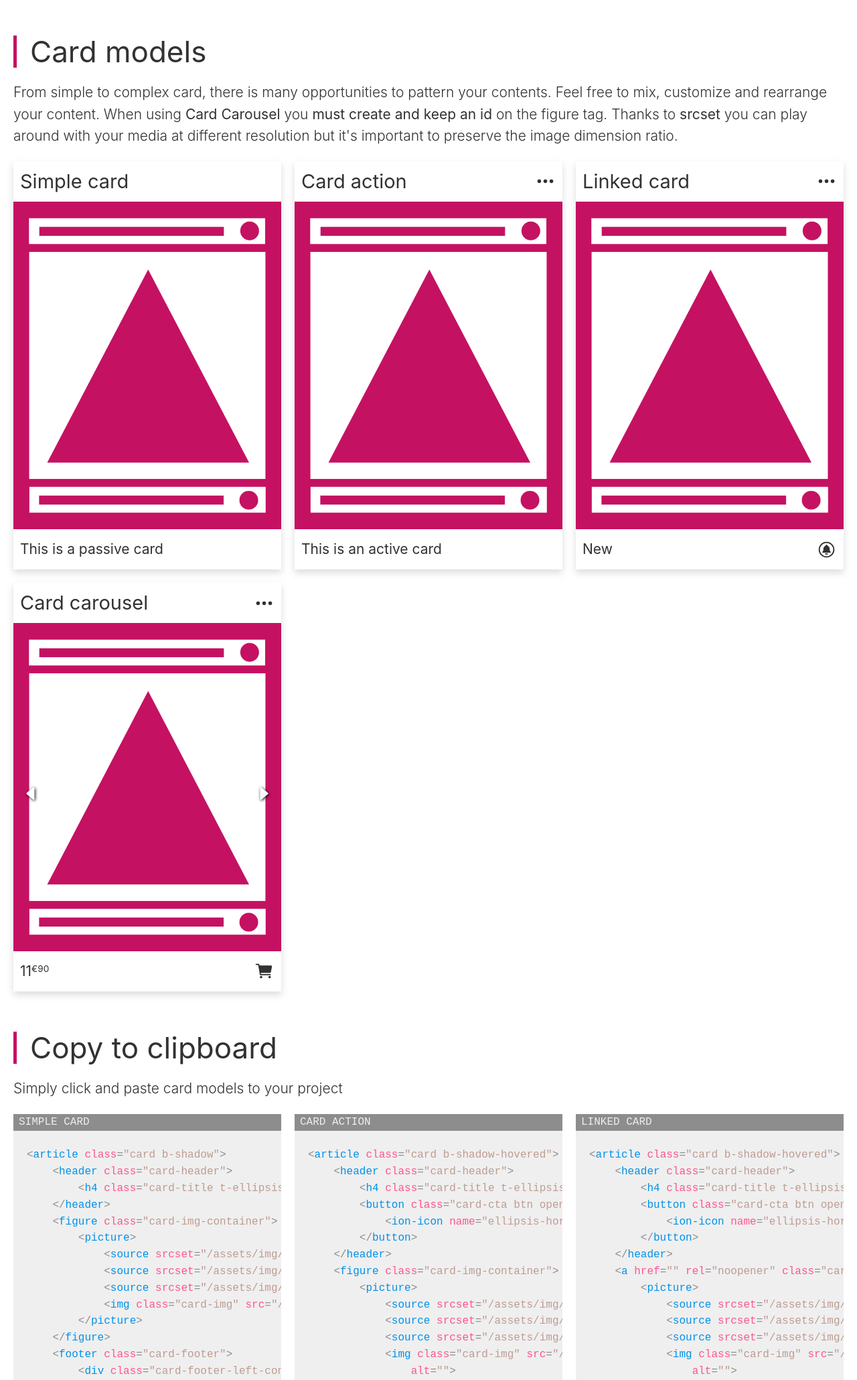
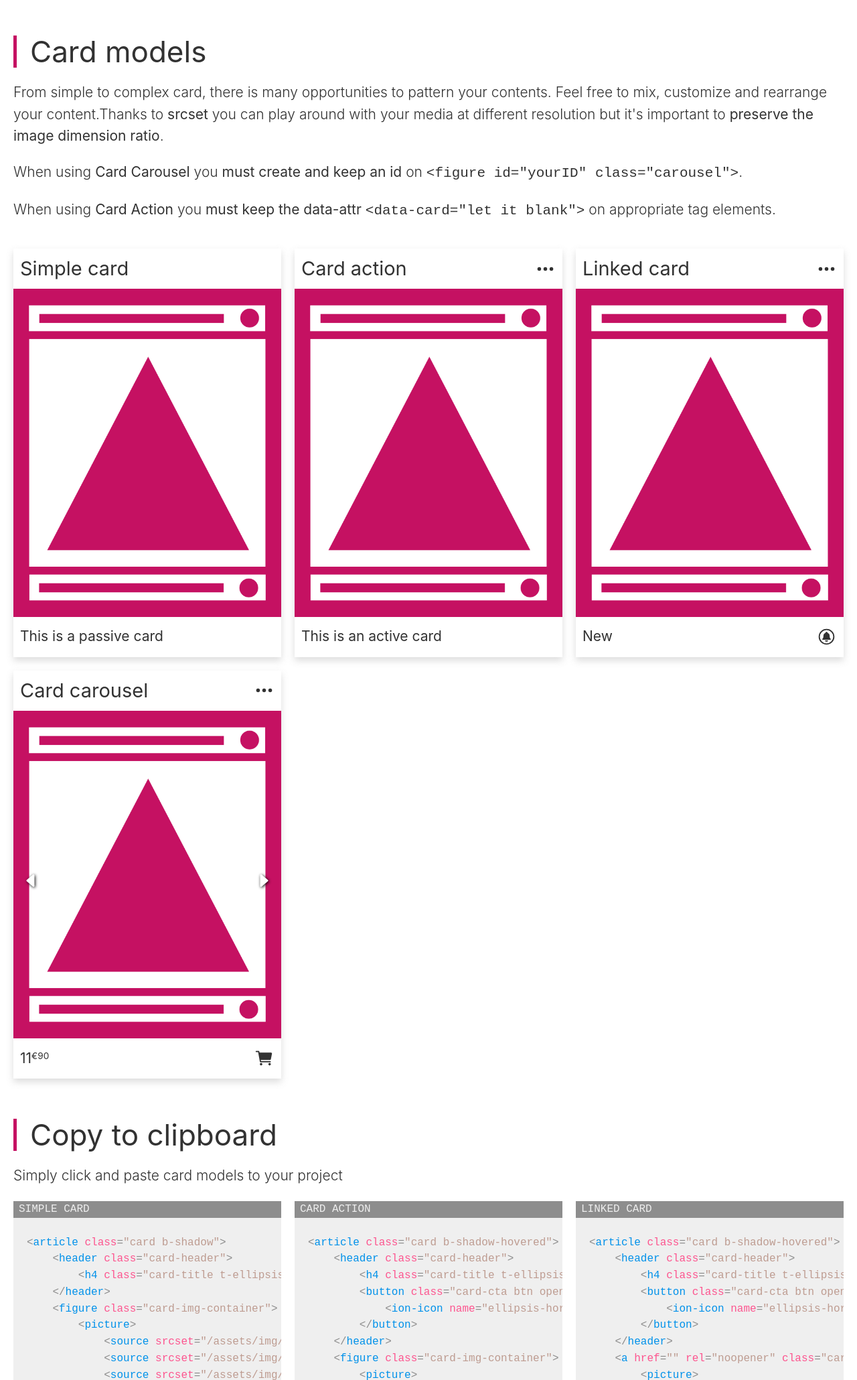
Before and after one commit to sebastiencostes/straight, a website: page card.html in a window 1280 px wide. Shown: the part 740-2800 px from the top of the page at 67% size. Drawn offline with nearby package versions, Linux system fonts and the light colour scheme.

Commit message:
fix grid col & row span, wip on multiple galleries

```diff
--- a/card.html
+++ b/card.html
@@ -41,20 +41,27 @@
             </article>
         </section>
 
-        <section>
+        <section class="m-b-4">
             <article>
                 <h3 class="note-pink">
                     Card models
                 </h3>
                 <p>From simple to complex card, there is many opportunities to pattern your contents.
-                    Feel free to mix, customize and rearrange your content. When using <b>Card Carousel</b>
-                    you <b>must create and keep an id</b> on the figure tag. Thanks to <b>srcset</b> you can play around with your
-                    media at different resolution but it's important to preserve
-                    the image dimension ratio.
+                    Feel free to mix, customize and rearrange your content.Thanks to <b>srcset</b> you can play around with your
+                    media at different resolution but it's important to <b>preserve
+                    the image dimension ratio</b>.
                 </p>
-            </article>
-        </section>
-        <!--OPEN card models-->
+                <p>
+                    When using <b>Card Carousel</b>
+                    you <b>must create and keep an id</b> on <code class="single-code"> &lt;figure id=&quot;yourID&quot; class=&quot;carousel&quot;&gt;</code>.
+                </p>
+                <p>
+                    When using <b>Card Action</b>
+                    you <b>must keep the data-attr</b> <code class="single-code"> &lt;data-card=&quot;let it blank&quot;&gt;</code> on appropriate tag elements.
+                </p>
+            </article>
+        </section>
+
         <section class="g-col g-col-m-2 g-col-l-3 g-col-xl-4 m-t-2 m-b-6">
             <article class="card b-shadow">
                 <header class="card-header">
@@ -283,7 +290,6 @@
                 </footer>
             </article>
         </section>
-        <!--CLOSE card models-->
 
         <section>
             <article>
@@ -549,7 +555,6 @@
             </article>
         </section>
 
-        <!--OPEN variant models h-->
         <section class="g-col g-col-m-2 g-col-l-3 m-b-6">
 
             <article class="card card-h b-shadow">
@@ -666,7 +671,7 @@
                 </footer>
             </article>
         </section>
-        <!--CLOSE variant models h-->
+
         <section>
             <article>
                 <h3 class="note-pink">
@@ -803,7 +808,6 @@
             </pre>
         </section>
 
-        <!--OPEN variant models l-->
         <section>
             <article>
                 <h3 class="note-pink">
@@ -874,7 +878,7 @@
                 </footer>
             </article>
         </section>
-        <!--CLOSE variant models l-->
+
         <section>
             <article>
                 <h3 class="note-pink">
@@ -963,7 +967,6 @@
             </article>
         </section>
 
-        <!--OPEN card gallery-->
         <section class="g-col g-col-m-2 g-col-l-3 g-col-xl-4 g-col-xxl-5 m-t-2 m-b-6">
             <article class="card border">
                 <header class="card-header b-bottom">
@@ -1166,7 +1169,6 @@
                 </footer>
             </article>
         </section>
-        <!--CLOSE card gallery-->
 
         <section>
             <article>
@@ -1391,28 +1393,25 @@
                 <h3 class="note-pink">
                     Card gallery example with variations
                 </h3>
-                <p><b>Click</b> on one all of these buttons just below to see variations in action.
+                <p><b>Click on one all of these buttons</b> just below to see variations in action.
                 Here a basic grid layout example with rounded bordered simple cards.
+                <b>You must preserve id</b> on each button.
                 </p>
             </article>
         </section>
 
-        <div class="t-center m-b-4 m-t-4">
-            <button id="vGrid" class="btn-circle btn-circle-l btn-pink card-btn-gallery m-r-5" type="button">
+        <section id="cardGallery" class="card-gallery g-col g-col-m-2 g-col-l-3 g-col-xl-4 m-t-2 m-b-6" data-card-gallery="">
+            <div class="card-galllery-cta t-right">
+                <button id="vGrid" class="v-grid btn-circle btn-circle-l btn-pink m-r-5" type="button" data-card-gallery="">
                     <ion-icon class="t-white" name="tablet-portrait" />
                 </button>
-
-            <button id="hGrid" class="btn-circle btn-circle-l btn-pink card-btn-gallery" type="button">
+                <button id="hGrid" class="h-grid btn-circle btn-circle-l btn-pink" type="button" data-card-gallery="">
                     <ion-icon class="t-white" name="tablet-landscape" />
                 </button>
-
-
-            <button id="lGrid" class="btn-circle btn-circle-l btn-pink card-btn-gallery m-l-5" type="button">
+                <button id="lGrid" class="l-grid btn-circle btn-circle-l btn-pink m-l-5" type="button" data-card-gallery="">
                     <ion-icon class="t-white" name="phone-landscape" />
                 </button>
             </div>
-
-        <section id="cardGallery" class="g-col g-col-m-2 g-col-l-3 g-col-xl-4 m-t-2 m-b-6">
             <article class="card b-shadow b-radius-s border">
                 <header class="card-header">
                     <h4 class="card-title t-ellipsis">simple card</h4>
--- a/script/card.js
+++ b/script/card.js
@@ -1,78 +1,159 @@
-const vCard = document.querySelectorAll('#cardGallery .card');
-const btnV = document.querySelector('#vGrid');
-const btnH = document.querySelector('#hGrid');
-const btnL = document.querySelector('#lGrid');
-const btnHeaderCta = document.querySelectorAll('.open');
-const cardBody = document.querySelectorAll('.card-body');
-const btnClose = document.querySelectorAll('.close');
+// const allCards = document.querySelectorAll(".card-gallery .card");
+// const galleries = document.querySelectorAll(".card-gallery");
+// const allBtnV = document.querySelectorAll(".v-grid");
+// const allBtnH = document.querySelectorAll(".h-grid");
+// const allBtnL = document.querySelectorAll(".l-grid");
+const cards = document.querySelectorAll("#cardGallery .card");
+const btnV = document.querySelector("#vGrid");
+const btnH = document.querySelector("#hGrid");
+const btnL = document.querySelector("#lGrid");
+const btnOpen = document.querySelectorAll(".open");
+const cardBody = document.querySelectorAll(".card-body");
+const btnClose = document.querySelectorAll(".close");
 
-function vDisplay() {
-  for (const card of vCard) {
-    if (
-      card.classList.contains('card-l') ||
-      card.classList.contains('card-h')
-    ) {
-      card.classList.remove('card-l', 'card-h');
-      btnV.disabled = true;
-      btnH.disabled = false;
-      btnL.disabled = false;
-    }
+
+
+
+
+card = () => {
+  /*
+  ACTION CARD
+  */
+  //fetch and set all data-attr on appropriate elements
+  for (let i = 0; i < btnOpen.length; i++) {
+    btnOpen[i].setAttribute("data-card", i);
   }
-}
-btnV.onclick = vDisplay;
+  for (let i = 0; i < cardBody.length; i++) {
+    cardBody[i].setAttribute("data-card", i);
+  }
+  for (let i = 0; i < btnClose.length; i++) {
+    btnClose[i].setAttribute("data-card", i);
+  }
 
-function hDisplay() {
-  for (const card of vCard) {
-    if (card.classList.contains('card-l')) {
-      card.classList.remove('card-l');
-    }
-    card.classList.add('card-h');
-    btnH.disabled = true;
-    btnV.disabled = false;
-    btnL.disabled = false;
+  //show
+  for (let button of btnOpen) {
+    button.addEventListener("click", () => {
+      for (let content of cardBody) {
+        let isEqual =
+          content.getAttribute("data-card") ===
+          button.getAttribute("data-card");
+        isEqual
+          ? (content.classList.remove("d-none"),
+            content.classList.add("d-flex"))
+          : null;
+      }
+    });
   }
-}
-btnH.onclick = hDisplay;
+  //hide
+  for (let button of btnClose) {
+    button.addEventListener("click", () => {
+      for (let content of cardBody) {
+        let isEqual =
+          content.getAttribute("data-card") ===
+          button.getAttribute("data-card");
+        isEqual
+          ? (content.classList.add("d-none"),
+            content.classList.remove("d-flex"))
+          : null;
+      }
+    });
+  }
 
-function lDisplay() {
-  for (const card of vCard) {
-    if (card.classList.contains('card-h')) {
-      card.classList.remove('card-h');
-    }
-    card.classList.add('card-l');
-    btnL.disabled = true;
-    btnV.disabled = false;
-    btnH.disabled = false;
-  }
-}
-btnL.onclick = lDisplay;
+  /*
+  GALLERY CARD
+  */
+  //fetch and set all data-attr on appropriate elements
+  // for(let i = 0; i < allBtnV.length; i++) {
+  //   allBtnV[i].setAttribute('data-card-gallery', i);
+  // }
+  // for(let i = 0; i < allBtnH.length; i++) {
+  //   allBtnH[i].setAttribute('data-card-gallery', i);
+  // }
+  // for(let i = 0; i < allBtnL.length; i++) {
+  //   allBtnL[i].setAttribute('data-card-gallery', i);
+  // }
+  // for(let i = 0; i < galleries.length; i++) {
+  //   galleries[i].setAttribute('data-card-gallery', i);
+  // }
 
-//show
-for (let button of btnHeaderCta) {
-  button.addEventListener('click', (e) => {
-    for (let content of cardBody) {
+  // for(let btn of allBtnV) {
+  //   btn.setAttribute('id', )
+  //   btn.addEventListener("click", () => {
+  //     for(let gallery of galleries) {
+  //       for(let card of allCards) {
+  //         let isEqual = gallery.getAttribute("data-card-gallery") === btn.getAttribute('data-card-gallery') &&  gallery.getAttribute("data-card-gallery") === card.getAttribute('data-card-gallery');
+  //         isEqual ? card.classList.remove("card-l", "card-h") : null
+  //       }
+  //     }
+  //   });
+  // }
+
+  // for(let btn of allBtnH) {
+  //   btn.addEventListener("click", () => {
+  //     for(let gallery of galleries) {
+  //       for(let card of allCards) {
+  //         let isEqual = gallery.getAttribute("data-card-gallery") === btn.getAttribute('data-card-gallery') &&  gallery.getAttribute("data-card-gallery") === card.getAttribute('data-card-gallery');
+  //         isEqual ?  (card.classList.add("card-h"), card.classList.remove("card-l")) : null
+  //       }
+  //     }
+  //   });
+  // }
+
+  // for(let btn of allBtnL) {
+  //   btn.addEventListener("click", () => {
+  //     for(let gallery of galleries) {
+  //       for(let card of allCards) {
+  //         let isEqual = gallery.getAttribute("data-card-gallery") === btn.getAttribute('data-card-gallery') &&  gallery.getAttribute("data-card-gallery") === card.getAttribute('data-card-gallery');
+  //         isEqual ?  (card.classList.add("card-l"), card.classList.remove("card-h")) : null
+  //       }
+  //     }
+  //   });
+  // }
+
+
+
+
+
+  //V display
+  btnV.addEventListener("click", () => {
+    for (const card of cards) {
       if (
-        content.getAttribute('data-card') ===
-        button.getAttribute('data-card')
+        card.classList.contains("card-l") ||
+        card.classList.contains("card-h")
       ) {
-        content.classList.remove('d-none');
-        content.classList.add('d-flex');
+        card.classList.remove("card-l", "card-h");
+        btnV.disabled = true;
+        btnH.disabled = false;
+        btnL.disabled = false;
       }
     }
   });
-}
 
-//hide
-for (let button of btnClose) {
-  button.addEventListener('click', (e) => {
-    for (let content of cardBody) {
-      if (
-        content.getAttribute('data-card') ===
-        button.getAttribute('data-card')
-      ) {
-        content.classList.add('d-none');
-        content.classList.remove('d-flex');
+  //H display
+  btnH.addEventListener("click", () => {
+
+    for (const card of cards) {
+      if (card.classList.contains("card-l")) {
+        card.classList.remove("card-l");
       }
+      card.classList.add("card-h");
+      btnH.disabled = true;
+      btnV.disabled = false;
+      btnL.disabled = false;
     }
   });
-}
+
+  //L display
+  btnL.addEventListener("click", () => {
+    for (const card of cards) {
+      if (card.classList.contains("card-h")) {
+        card.classList.remove("card-h");
+      }
+      card.classList.add("card-l");
+      btnL.disabled = true;
+      btnV.disabled = false;
+      btnH.disabled = false;
+    }
+  });
+};
+card();
--- a/style/sass/_card.scss
+++ b/style/sass/_card.scss
@@ -1,6 +1,8 @@
 @use "font" as f;
+@use "device" as d;
 @use "color" as c;
 @use "height" as h;
+@use "grid" as g;
 @use "flexbox" as fx;
 @use "margin" as m;
 @use "padding" as p;
@@ -172,6 +174,18 @@
   }
 }
 
+.card-galllery-cta {
+  @include d.tablet-portrait() {
+    @include g.g-col-end(span 2);
+  }
+  @include d.tablet-landscape() {
+    @include g.g-col-end(span 3);
+  }
+  @include d.laptop() {
+    @include g.g-col-end(span 4);
+  }
+}
+
 /*
 Theme
 */
--- a/style/sass/_code.scss
+++ b/style/sass/_code.scss
@@ -45,6 +45,11 @@ code span {
   font-size: 1.6rem;
 }
 
+.single-code {
+  @include u.d-inline-block();
+  font-size: clamp(1.6rem, 1.46rem + 0.5vw, 2.4rem);
+}
+
 .hljs {
   color: c.$navy;
   background-color: c.$grey-light;
--- a/style/sass/_grid.scss
+++ b/style/sass/_grid.scss
@@ -64,12 +64,38 @@ G-container
   @include g-container-no-col();
 }
 
-@mixin g-container-no-r-g {
+@mixin g-no-row-col {
   @include g-col-gap(0);
   @include row-gap(0);
 }
 .g-no-row-col {
-  @include g-container-no-r-g();
+  @include g-no-row-col();
+}
+
+/*
+grid-column-end
+*/
+@mixin g-col-end($value) {
+  grid-column-end: $value;
+}
+
+@for $i from 1 through 16 {
+  .g-col-end-#{$i} {
+    grid-column-end: (span #{$i});
+  }
+}
+
+/*
+grid-row-end
+*/
+@mixin g-row-end($value) {
+  grid-row-end: $value;
+}
+
+@for $i from 1 through 16 {
+  .g-row-end-#{$i} {
+    grid-row-end: (span #{$i});
+  }
 }
 
 /*
```
Also changed, not shown: style/css/style.css, 1 other file. Lines whose indentation alone changed are shown as unchanged.
